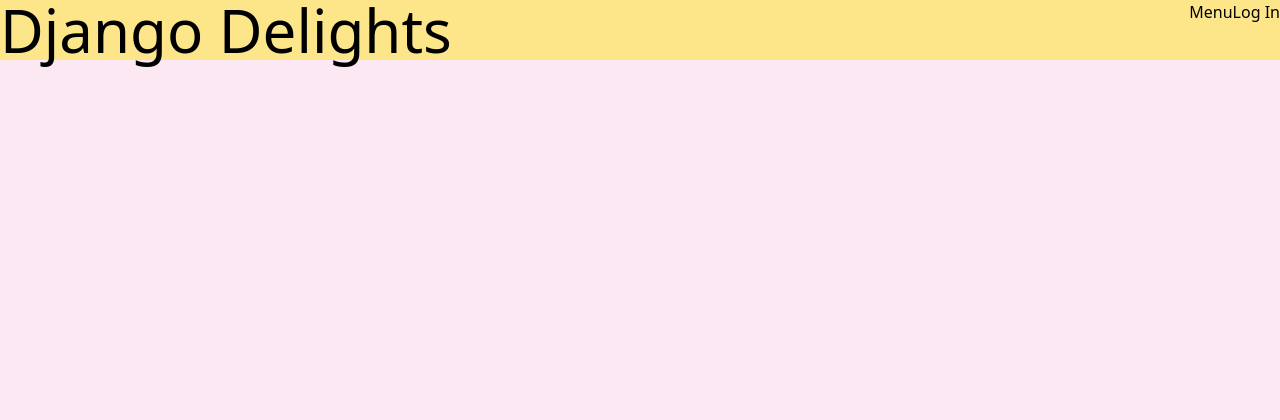
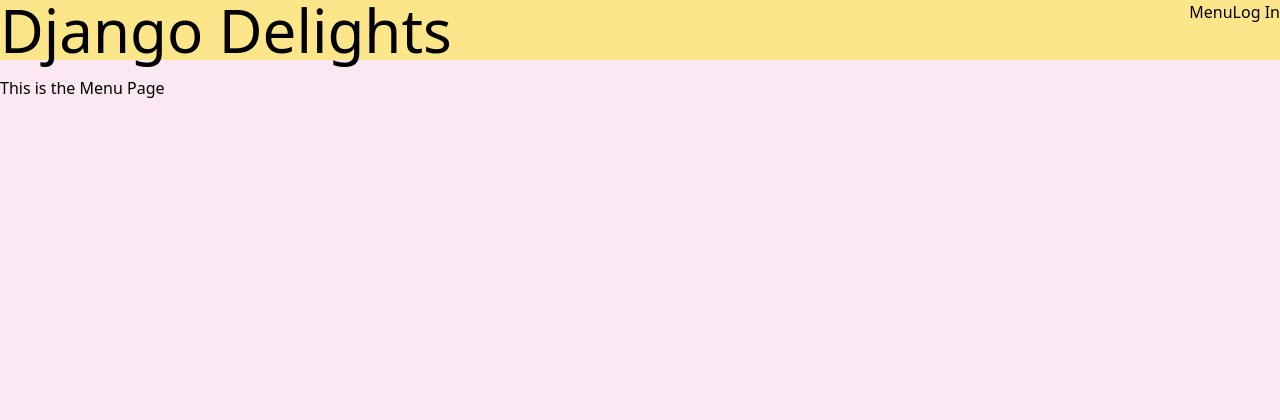
Before and after one commit to Ostyantic/django_delights, a Django app: page /menu/ in a window 1280 px wide. Shown: the top 420 px of the page. Run offline with Django 4.2, Linux system fonts and the light colour scheme; style sheets or scripts are compiled from the project's sources; some libraries are stand-ins or nearby versions.

Commit message:
added generic structure

```diff
--- a/templates/pages/inventory.html
+++ b/templates/pages/inventory.html
@@ -1,3 +1,7 @@
 {% extends "base.html" %}
 
 {% block title %}Inventory{% endblock %}
+
+{% block content %}
+<h2>This is the Inventory Page</h2>
+{% endblock %}
--- a/templates/pages/menu.html
+++ b/templates/pages/menu.html
@@ -1,3 +1,7 @@
 {% extends "base.html" %}
 
 {% block title %}Menu{% endblock %}
+
+{% block content %}
+<h2>This is the Menu Page</h2>
+{% endblock %}
--- a/templates/pages/purchases.html
+++ b/templates/pages/purchases.html
@@ -1,3 +1,7 @@
 {% extends "base.html" %}
 
 {% block title %}Purchases{% endblock %}
+
+{% block content %}
+<h2>This is the Purchases Page</h2>
+{% endblock %}
```
